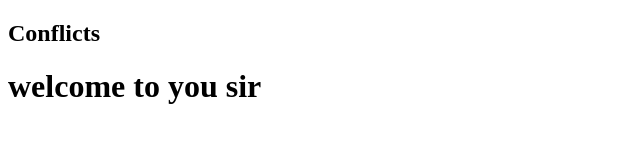
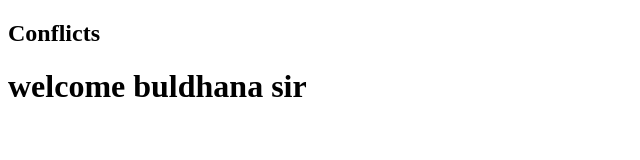
Before and after one commit to rajeshgcv/dummy2, a plain HTML site: page index.html in a window 1280 px wide. Shown: the whole page, without its empty margins (0-640 px from the left). Drawn offline with Linux system fonts and the light colour scheme.

Commit message:
add file

```diff
--- a/index.html
+++ b/index.html
@@ -9,7 +9,7 @@
 <body>
 
     <h2>Conflicts</h2>
-    <h1> welcome to you sir</h1>
+    <h1> welcome buldhana sir</h1>
 
 </body>
 </html>
```
